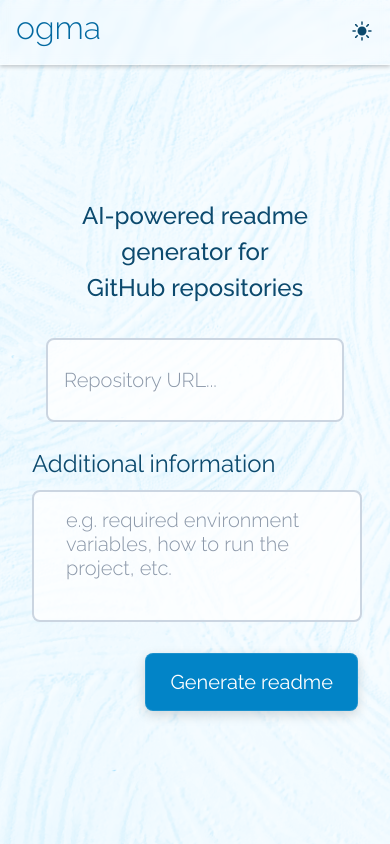
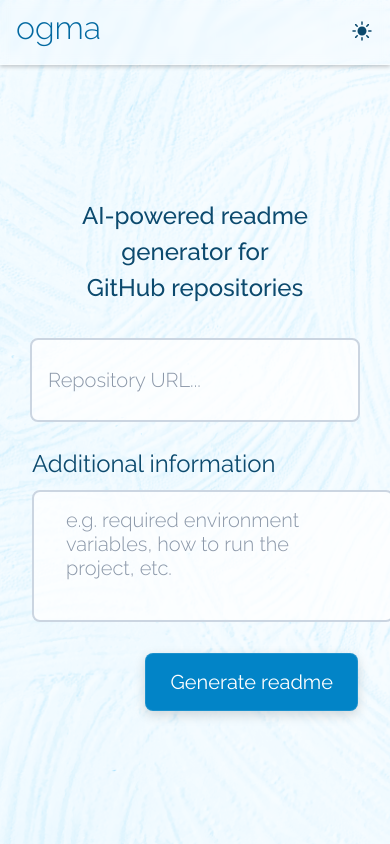
Before and after one commit to jonaszb/ogma, a Vue app in the folder ui/: page / in a window 390 px wide. Built offline with nearby package versions, Linux system fonts and the light colour scheme; what marked-highlight would draw is missing.

Commit message:
Fix input width on mobile

```diff
--- a/ui/src/style.scss
+++ b/ui/src/style.scss
@@ -146,5 +146,6 @@ body {
         font-size: 1.25rem;
         height: 3rem;
         padding: 0 1rem;
+        width: calc(100% - 2rem);
     }
 }
```
